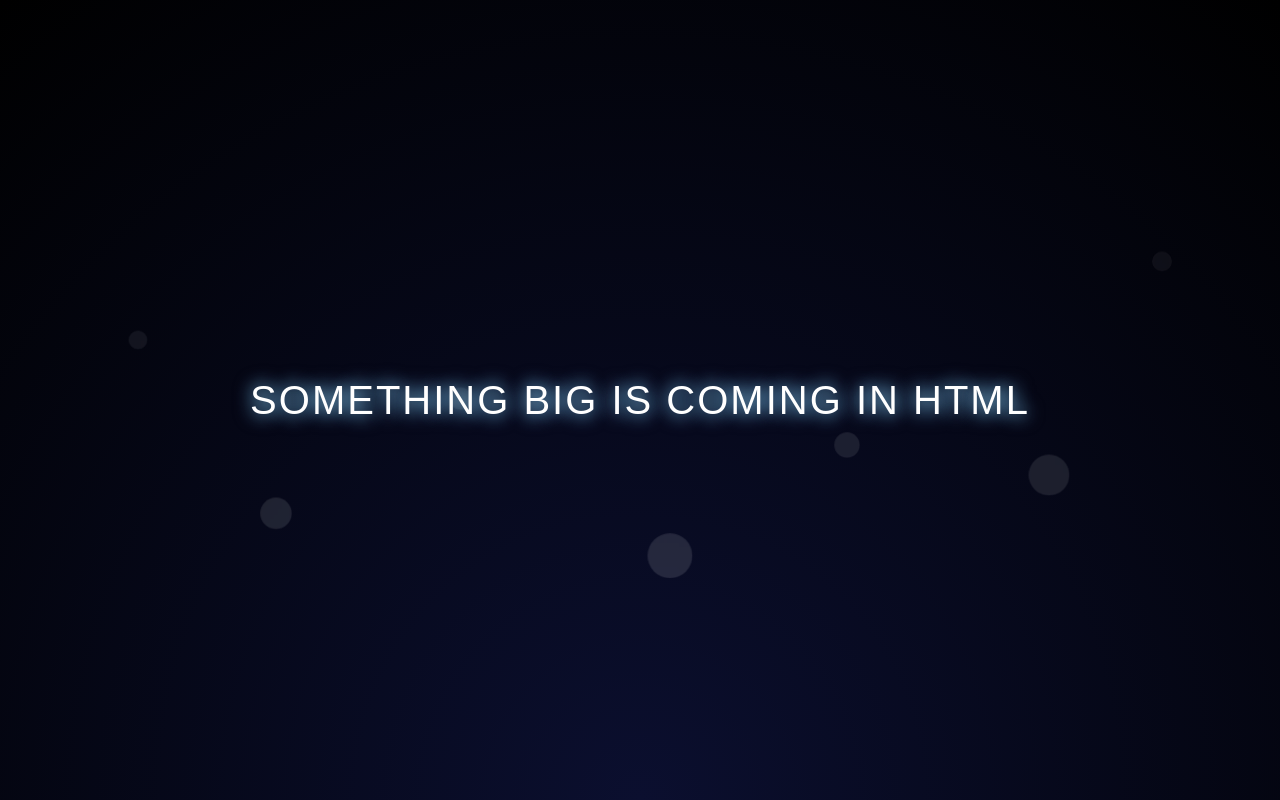
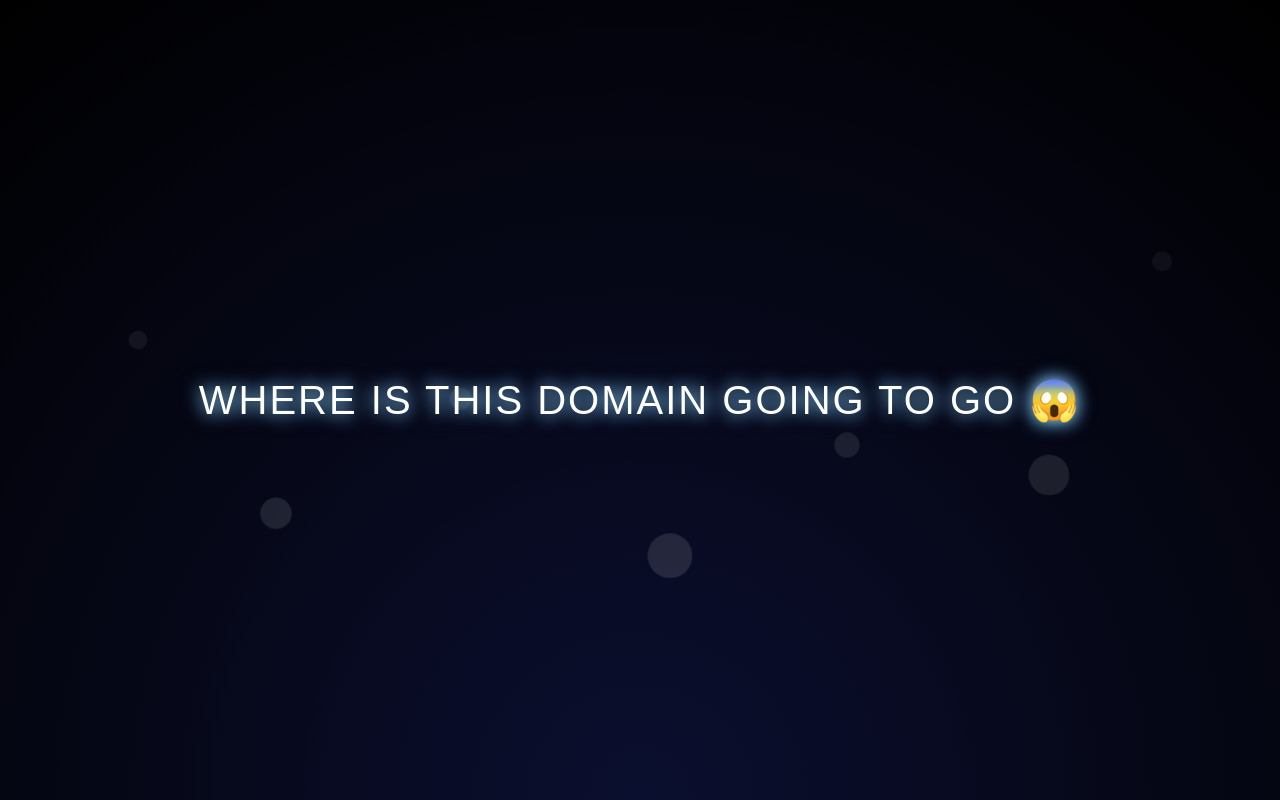
Before and after one commit to Sworup-Ghimire/Portfolio, a plain HTML site: page code/index.html in a window 1280 px wide. Drawn offline with Linux system fonts and the light colour scheme.

Commit message:
Update index.html

```diff
--- a/code/index.html
+++ b/code/index.html
@@ -85,7 +85,7 @@ body {
 <body>
 
 <div class="center-text">
-    SOMETHING BIG IS COMING IN HTML
+    WHERE IS THIS DOMAIN GOING TO GO 😱
 </div>
 
 <div class="bubbles">
```
